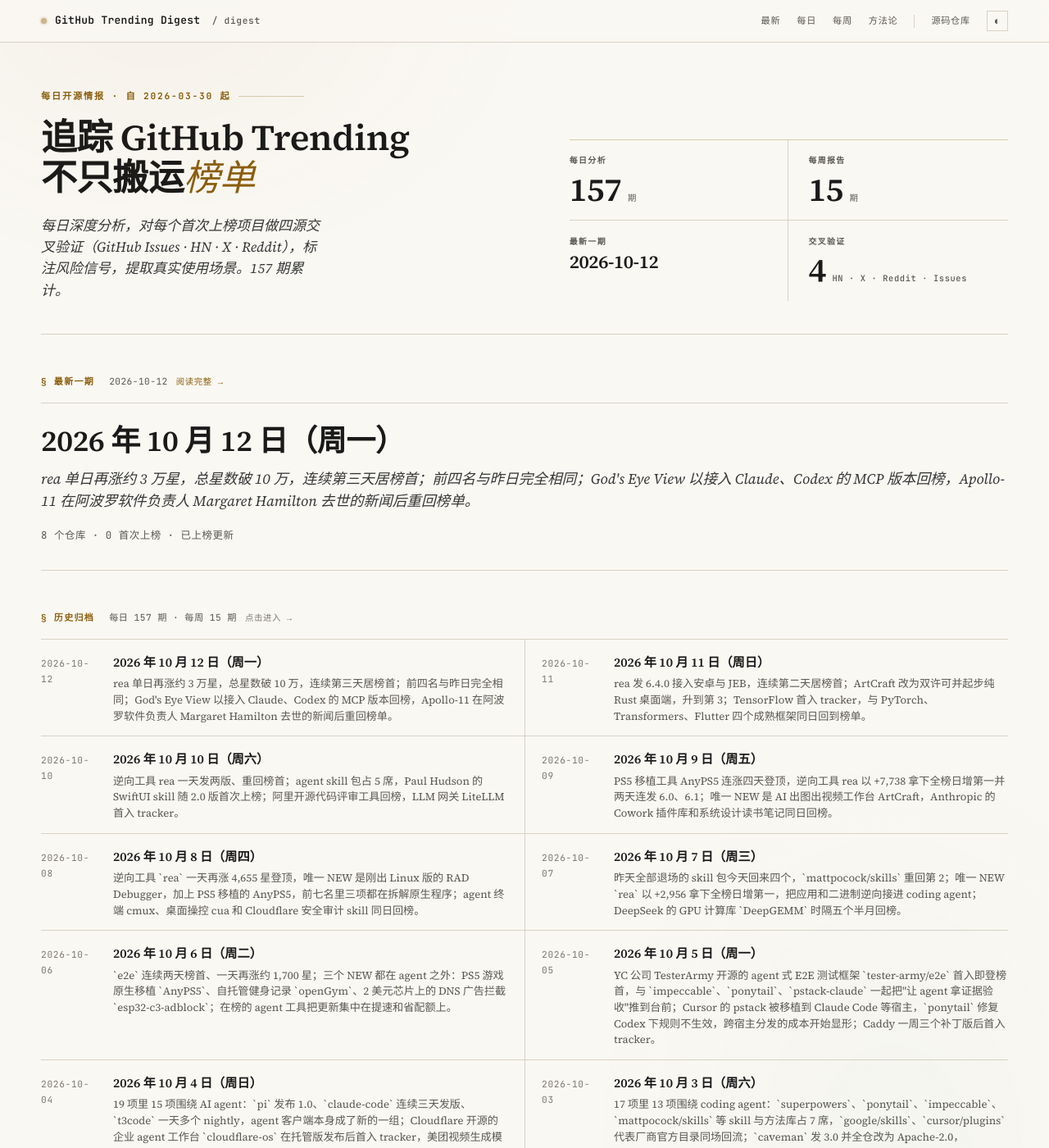
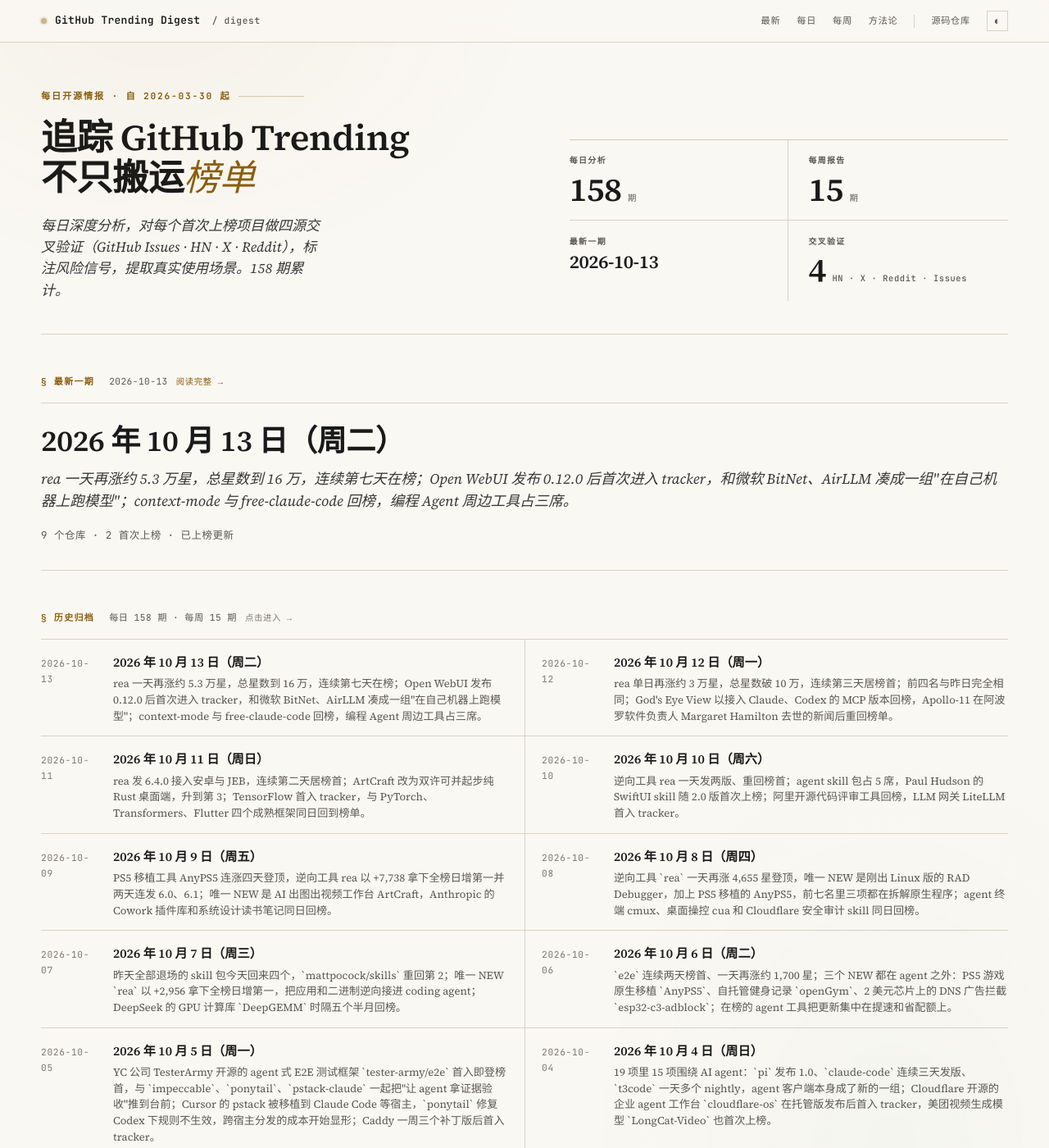
Before and after one commit to maxzyma/github-trending-digest, a Jekyll site: the page built from index.md, in a window 1280 px wide and 1400 px high. Shown: the whole window at 82% size. Built offline with Jekyll 4.4.1, drawn with Linux system fonts in a browser that asks for light colours; some of the changed lines change nothing that is shown; some of the changed text lies outside the part shown.

Commit message:
daily: 2026-10-13 public archive

```diff
--- /dev/null
+++ b/daily/2026-10-13-analysis.md
@@ -0,0 +1,130 @@
+---
+layout: daily
+date: 2026-10-13
+title: GitHub Trending 深度分析 — 2026 年 10 月 13 日（周二）
+subtitle: rea 一天再涨约 5.3 万星，总星数到 16 万，连续第七天在榜；Open WebUI 发布 0.12.0 后首次进入 tracker，和微软 BitNet、AirLLM 凑成一组"在自己机器上跑模型"；context-mode 与 free-claude-code 回榜，编程 Agent 周边工具占三席。
+total: 9
+new_count: 2
+new_repos:
+  - repo: microsoft/BitNet
+    stars: 40932
+    star_delta: 97
+    lang: C++
+    source_strength: 中
+    risk_tags: ['bus_factor', 'stability', 'dependency']
+updated_repos:
+  - repo: morluto/rea
+    change: "="
+    days_listed: 7
+  - repo: bilawalsidhu/gods-eye-view
+    change: ↑3
+    days_listed: 2
+  - repo: storytold/artcraft
+    change: ↓1
+    days_listed: 5
+  - repo: cathrynlavery/diagram-design
+    change: ↓2
+    days_listed: 7
+  - repo: lyogavin/airllm
+    change: "="
+    days_listed: 2
+---
+
+# GitHub Trending 深度分析 — 2026 年 10 月 13 日（周二）
+
+_rea 一天再涨约 5.3 万星，总星数到 16 万，连续第七天在榜；Open WebUI 发布 0.12.0 后首次进入 tracker，和微软 BitNet、AirLLM 凑成一组"在自己机器上跑模型"；context-mode 与 free-claude-code 回榜，编程 Agent 周边工具占三席。_
+
+_项目总数: 9 | 首次上榜: 2 | 重新上榜: 2 | 已上榜更新: 5 | 数据源: https://github.com/trending_
+
+---
+
+## 本日主线
+
+**主线一：榜单地图 — 9 项分四组，本地推理和编程 Agent 工具各占三席。** 今日分组如下：
+
+- **逆向与创作工具**（2 项）—— `morluto/rea`（=，榜首，+45,327）应用与二进制逆向，`storytold/artcraft`（↓1，#4，+4,095）AI 出图出视频工作台
+- **地理空间可视化**（1 项）—— `bilawalsidhu/gods-eye-view`（↑3，#2）把实时卫星、航班、船舶数据放到 3D 地球上
+- **编程 Agent 周边工具**（3 项）—— `mksglu/context-mode`（RE，#3）压缩工具输出、节省上下文，`cathrynlavery/diagram-design`（↓2，#6）让 Agent 画编辑风格的图表，`Alishahryar1/free-claude-code`（RE，#9）把 Claude Code 等客户端接到免费模型额度上
+- **本地与低成本推理**（3 项）—— `open-webui/open-webui`（NEW，#5，知名老项目首入 tracker）自托管的聊天界面，`lyogavin/airllm`（=，#7）小显存跑大模型，`microsoft/BitNet`（NEW，#8）1 位大模型推理
+
+和 10-12 相比，昨天的 8 项留下 5 项，`AnyPS5`、`pytorch`、`Apollo-11` 退场。新进 4 项里 Open WebUI 和 BitNet 是首次出现，另外两项是回榜老面孔。
+
+**主线二：本地推理凑成一组 — 一个刚发大版本，另外两个没有新代码。** Open WebUI 10-10 发布 v0.12.0，新增实时语音通话、双因素登录、嵌套用户组、带版本历史的多文件 skill，以及长工具调用中途压缩上下文，更新内容集中在团队部署和 Agent 用法。BitNet 和 AirLLM 走的是另一条路：把模型压到普通 CPU 或几 GB 显存上运行。两者近期都没有代码更新，BitNet 主仓最后一次提交在 7-27，AirLLM 近两周的提交只有自动刷新 star 历史图。这一组的共同点是读者对"不买大显卡也能用模型"的持续兴趣，只有 Open WebUI 有新东西可看。
+
+**主线三：编程 Agent 周边工具回流 — 维护节奏差别很大。** `free-claude-code` 10-11 至 10-12 两天发了 8 个版本，加入每个服务商配置多个 API key、按模型设置路由和降级，并在日志与追踪里隐去更多密钥字段。`diagram-design` 同期从 2.6.83 升到 2.6.88，修导出时的透明度、SVG 定义 ID 冲突和 Excalidraw 导入的深层嵌套。`context-mode` 则是第三次回榜仍无代码更新，最近一次发版是 6-29 的 1.0.169。
+
+**主线四：榜单解读提醒 — 榜首增速继续远超关注者，老项目回榜不等于有新进展。** `rea` 按 API 一天从 107,829 涨到 160,690 星，subscribers 从 341 升到 517，星数与 subscribers 比约 311:1，fork 一天增加约 1.4 万。提交频率是真实的，但这个增速主要说明传播面广，实际采用要看外部 issue 和使用反馈。BitNet、AirLLM、context-mode 在榜期间仓库本身没有实质更新，宜理解为老项目被重新收藏。
+
+---
+
+## 首次上榜项目
+
+### [open-webui/open-webui](https://github.com/open-webui/open-webui) — NEW ⭐ 155,068（+157）| Python | 知名老项目首入 tracker
+
+自托管的 AI 聊天界面，外观接近 ChatGPT，可以连 Ollama 跑的本地模型，也可以连任何兼容 OpenAI 接口的服务，常被团队部署成内部统一的聊天入口，附带知识库检索、工具调用、用户与权限管理。10-10 发布的 v0.12.0 是一次大更新：管理员可以把语音模式切成 OpenAI Realtime 实时通话，并给模型配 3D 头像；可以要求全员用验证器 App 做双因素登录；用户组支持嵌套和按组设默认模型；skill 可以带脚本、模板等附件并保留版本历史，还能从 GitHub 链接导入；开启上下文压缩后，长串工具调用会在轮次之间压缩。许可证在 GitHub 上显示为 NOASSERTION：它是带品牌条款的自定义许可，终端用户超过 50 人的部署不得移除或修改 "Open WebUI" 品牌，企业部署前需要先读条款。仓库有 185 个 open issue 和 PR、676 个 subscribers。今日增量 +157，在榜主要反映新版本发布。
+
+### [microsoft/BitNet](https://github.com/microsoft/BitNet) — NEW ⭐ 40,932（+97）| C++ | 信源：中
+
+**它是什么**: 微软研究院开源的推理程序 bitnet.cpp，专门运行"1.58 位"大模型。普通模型的每个参数用 16 位数字存储，这类模型每个参数只取 -1、0、1 三个值，体积和内存占用小得多，可以在普通电脑的 CPU 上运行，不需要显卡。
+
+**解决什么问题**: 在没有显卡的笔记本、边缘设备上跑大模型，通常只能用压缩后精度下降的模型，或者干脆跑不动。BitNet 的思路是模型从训练时就按三值参数设计，再配一套专用的 CPU 计算内核，让小内存设备也能本地推理。代价是只能运行专门训练的 BitNet 模型，不能直接拿现有的普通模型来用。
+
+**谁在用、怎么用**（来自 Issues/HN）:
+- 边缘设备实验：HN 9-28 的"ESP32S3 cluster running 1.58-bit (BitNet) Language model"拿到 150 分、30 条评论，有人把 BitNet 模型拆到一组 ESP32 微控制器上运行。
+- 社区补齐服务端能力：#638 提交显卡上的批量解码计算内核，#642 修复 2.4B 模型批处理和多轮对话崩溃，#644 补 Windows 下 MSVC 编译支持；#206 用户追问何时提供服务端版本，21 条评论，至今未关闭。
+- 用途从对话扩到检索和语音：7 月仓库发布了 0.6B 和 270M 两个 1 位 embedding 模型的转换指南，README 新增 VibeASR.cpp 语音识别的消息。
+
+**社区怎么评价**:
+- 正面: HN 讨论扎实，3-11 的"BitNet: Inference framework for 1-bit LLMs"拿到 370 分、167 条评论，2024-10 首发时也有 173 分。思路被认为是 CPU 端推理的一条可行路线。
+- 负面: 推理精度和构建问题集中。#588 报告前馈层误用 SiLU 而不是 ReLU²，所有 CPU 后端困惑度 99.8 对参考值 17.1，7 月提出至今未关闭；#639 报告 2B-4T 模型困惑度约为参考实现的 6 倍（已关闭）；#641 是 Apple Silicon 上的构建失败。
+- 健康度: 星数与 subscribers 比约 110:1，对微软官方的成熟研究仓属于结构性偏高，不足以说明热度失真。339 个 open issue 和 PR，主仓最后一次 push 在 7-27，此后社区 PR 无人合并。X 上只找到 @MSFTResearch 的官方发布帖，Reddit 未检索到相关讨论。
+
+**风险与争议**:
+- **bus_factor**: 主仓 7-27 之后没有合并任何代码，10 月新开的多个社区 PR 都在排队，维护者响应缺位。
+- **stability**: #588 的激活函数问题影响所有 CPU 后端的输出质量，构建失败的报告也多，不宜直接用于生产。
+- **dependency**: 需要专用推理引擎和专门训练的模型，Ollama 和主线 llama.cpp 不能直接加载，旗舰对话模型仍是 2025-04 发布的 2B 参数规模。
+
+**技术备注**: C++ 实现，基于 llama.cpp 改造，模型以 GGUF 格式分发，提供 x86 与 ARM 的 CPU 内核和 GPU 内核；MIT 许可证；2024-08 建仓，不走 GitHub 正式发版。今天回榜没有找到明确的触发事件。
+
+---
+
+## RE 回归项目
+
+### mksglu/context-mode — RE（#3，上次上榜 2026-10-11）
+
+- **Stars**: 27,340（今日 +246，较 10-11 在榜时的 26,406 累计 +934）
+- **更新**: 无显著更新。最近一次发版仍是 6-29 的 1.0.169，10-11 至 10-12 的 4 个提交都是 CI 自动更新安装统计。
+
+### Alishahryar1/free-claude-code — RE（#9，上次上榜 2026-08-27）
+
+- **Stars**: 59,183（今日 +626，较 8-27 在榜时的 50,418 累计 +8,765）
+- **更新**: 10-11 至 10-12 连发 v6.13.3 到 v6.16.0 共 8 个版本：在追踪记录里隐去更多 API key 请求头、关闭文件日志里的自动变量转储、新增独立的 Claude 初始化流程、按模型配置路由和降级时的推理强度、每个服务商可配置多个 API key 并给降级模型指定 key。同一作者一天内连续发版，项目依赖第三方服务商的免费额度，额度和条款一变就可能失效。
+
+---
+
+## 已上榜项目更新
+
+### morluto/rea — =（连续上榜 7 天，#1）
+
+- **Stars**: 160,690（今日 +45,327，较 10-12 的 107,829 增加 +52,861）
+- **更新**: 无新版本，最新仍是 10-11 的 6.4.0。10-12 至 10-13 凌晨继续高频合入，以加固为主：IDA 对接保留原生覆盖信息并校验返回值（#2324）、MCP 调用超时改为按请求参数传递（#2387）、新增托管程序元数据总览和分页（#2413）、限制浏览器调试端口发现的响应大小与时长、对编码过的密钥统一脱敏，项目网站加了明暗主题切换。subscribers 从 341 升到 517，forks 37,527，open issue 和 PR 376 个。
+
+### bilawalsidhu/gods-eye-view — ↑3（连续上榜 2 天，#2）
+
+- **Stars**: 53,766（今日 +1,895，较 10-12 的 51,783 增加 +1,983）
+- **更新**: 10-12 合入社区修复 #936，卫星轨道数据（TLE）缺行后可以重新同步。最新版本仍是 10-03 的 v0.2.1。subscribers 1,026，星数与 subscribers 比约 52:1，是今日榜单里关注者基础最扎实的项目之一。
+
+### storytold/artcraft — ↓1（连续上榜 5 天，#4）
+
+- **Stars**: 22,228（今日 +4,095，较 10-12 的 18,120 增加 +4,108）
+- **更新**: 无显著更新，最近一次提交仍是 10-11 的出图服务商选择（#2115）。
+
+### cathrynlavery/diagram-design — ↓2（连续上榜 7 天，#6）
+
+- **Stars**: 52,706（今日 +2,081，较 10-12 的 50,459 增加 +2,247）
+- **更新**: 10-12 至 10-13 插件版本从 2.6.83 升到 2.6.88，均为修复：导出时保留 RGBA 透明度（#321）、收集 SVG 定义 ID 时忽略元数据（#382）、输出路径不可写时给出明确报错（#413）、Excalidraw JSON 嵌套过深时报错（#415）、图表解析完整的数字显示（#333），以及新手引导要求确认来源可信并检查输出（#346）。
+
+### lyogavin/airllm — =（连续上榜 2 天，#7）
+
+- **Stars**: 37,583（今日 +879，较 10-12 的 36,538 增加 +1,045）
+- **更新**: 无显著更新，10-12 的提交仍是自动刷新 star 历史图，最新版本是 9-05 的 v4.0.0。
--- /dev/null
+++ b/daily/2026-10-13.md
@@ -0,0 +1,15 @@
+# GitHub Trending 每日榜单 — 2026 年 10 月 13 日（周二）
+
+| # | 项目 | Stars | 今日 | 排名变化 |
+|---|------|-------|------|---------|
+| 1 | [morluto/rea](https://github.com/morluto/rea) | 160,690 | +45,327 | = |
+| 2 | [bilawalsidhu/gods-eye-view](https://github.com/bilawalsidhu/gods-eye-view) | 53,766 | +1,895 | ↑3 |
+| 3 | [mksglu/context-mode](https://github.com/mksglu/context-mode) | 27,340 | +246 | RE |
+| 4 | [storytold/artcraft](https://github.com/storytold/artcraft) | 22,228 | +4,095 | ↓1 |
+| 5 | [open-webui/open-webui](https://github.com/open-webui/open-webui) | 155,068 | +157 | NEW |
+| 6 | [cathrynlavery/diagram-design](https://github.com/cathrynlavery/diagram-design) | 52,706 | +2,081 | ↓2 |
+| 7 | [lyogavin/airllm](https://github.com/lyogavin/airllm) | 37,583 | +879 | = |
+| 8 | [microsoft/BitNet](https://github.com/microsoft/BitNet) | 40,932 | +97 | NEW |
+| 9 | [Alishahryar1/free-claude-code](https://github.com/Alishahryar1/free-claude-code) | 59,183 | +626 | RE |
+
+> 数据源：<https://github.com/trending> · 抓取于 2026-10-13
--- a/index.md
+++ b/index.md
@@ -48,6 +48,7 @@
 
 ## Daily Analysis
 
+- [2026-10-13](daily/2026-10-13-analysis) — rea 一天再涨约 5.3 万星，总星数到 16 万，连续第七天在榜；Open WebUI 发布 0.12.0 后首次进入 tracker，和微软 BitNet、AirLLM 凑成一组"在自己机器上跑模型"；context-mode 与 free-claude-code 回榜，编程 Agent 周边工具占三席。
 - [2026-10-12](daily/2026-10-12-analysis) — rea 单日再涨约 3 万星，总星数破 10 万，连续第三天居榜首；前四名与昨日完全相同；God's Eye View 以接入 Claude、Codex 的 MCP 版本回榜，Apollo-11 在阿波罗软件负责人 Margaret Hamilton 去世的新闻后重回榜单。
 - [2026-10-11](daily/2026-10-11-analysis) — rea 发 6.4.0 接入安卓与 JEB，连续第二天居榜首；ArtCraft 改为双许可并起步纯 Rust 桌面端，升到第 3；TensorFlow 首入 tracker，与 PyTorch、Transformers、Flutter 四个成熟框架同日回到榜单。
 - [2026-10-10](daily/2026-10-10-analysis) — 逆向工具 rea 一天发两版、重回榜首；agent skill 包占 5 席，Paul Hudson 的 SwiftUI skill 随 2.0 版首次上榜；阿里开源代码评审工具回榜，LLM 网关 LiteLLM 首入 tracker。
```
